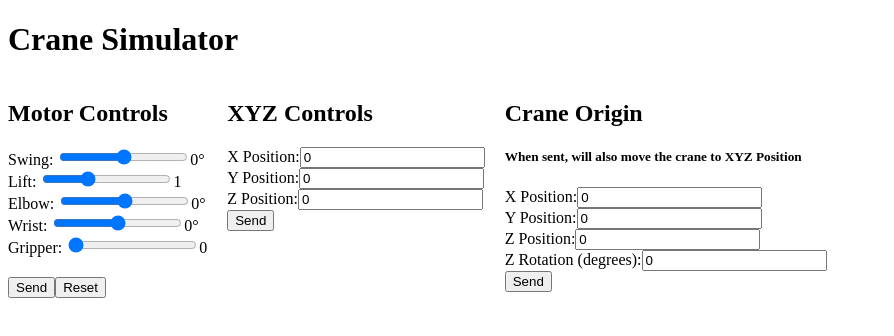
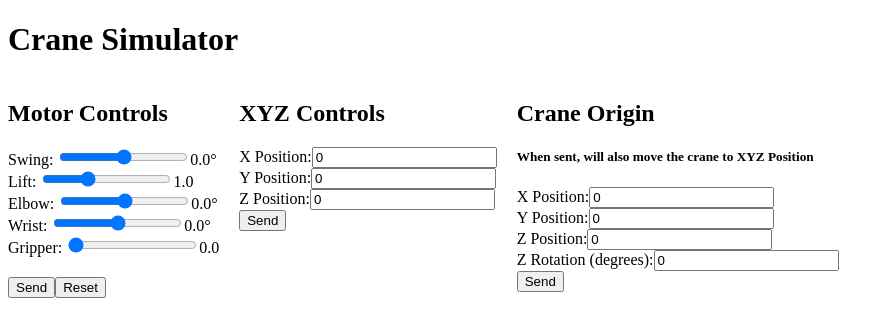
Before and after one commit to dillongardner/monumental, a Next.js app in the folder frontend/: page / in a window 1280 px wide. Shown: the top 336 px of the page, without its empty margins (0-894 px from the left). Built offline with nearby package versions, Linux system fonts and the light colour scheme; no server answers.

Commit message:
Improve UI

```diff
--- a/frontend/src/components/MotorControls.tsx
+++ b/frontend/src/components/MotorControls.tsx
@@ -1,11 +1,12 @@
-import React from 'react';
+import React, { useEffect } from 'react';
 import { CraneStateMessage, CraneStateTarget } from '../types/messages';
 
 interface ControlsProps {
     sendCommand: (message: CraneStateMessage) => void;
+    currentState?: CraneStateTarget;
 }
 
-export default function MotorControls({ sendCommand }: ControlsProps) {
+export default function MotorControls({ sendCommand, currentState }: ControlsProps) {
     const [motors, setValues] = React.useState<CraneStateTarget>({
         swing: 0,
         lift: 1,
@@ -16,6 +17,13 @@ export default function MotorControls({ sendCommand }: ControlsProps) {
 
     // Keep track of previous state for reset functionality
     const [previousValues, setPreviousValues] = React.useState<CraneStateTarget>({...motors});
+
+    // Update motors when currentState changes
+    useEffect(() => {
+        if (currentState) {
+            setValues(currentState);
+        }
+    }, [currentState]);
 
     const handleChange = (key: keyof CraneStateTarget, value: string, parser: (value: string) => number) => {
         const parsedValue = parser(value);
@@ -47,7 +55,7 @@ export default function MotorControls({ sendCommand }: ControlsProps) {
                     value={motors.swing}
                     onChange={(e) => handleChange('swing', e.target.value, parseInt)}
                 />
-                <span>{motors.swing}°</span>
+                <span>{motors.swing.toFixed(1)}°</span>
             </div>
             <div>
                 <label>Lift: </label>
@@ -59,7 +67,7 @@ export default function MotorControls({ sendCommand }: ControlsProps) {
                     value={motors.lift}
                     onChange={(e) => handleChange('lift', e.target.value, parseFloat)}
                 />
-                <span>{motors.lift}</span>
+                <span>{motors.lift.toFixed(1)}</span>
             </div>
             <div>
                 <label>Elbow: </label>
@@ -70,7 +78,7 @@ export default function MotorControls({ sendCommand }: ControlsProps) {
                     value={motors.elbow}
                     onChange={(e) => handleChange('elbow', e.target.value, parseInt)}
                 />
-                <span>{motors.elbow}°</span>
+                <span>{motors.elbow.toFixed(1)}°</span>
             </div>
             <div>
                 <label>Wrist: </label>
@@ -81,7 +89,7 @@ export default function MotorControls({ sendCommand }: ControlsProps) {
                     value={motors.wrist}
                     onChange={(e) => handleChange('wrist', e.target.value, parseInt)}
                 />
-                <span>{motors.wrist}°</span>
+                <span>{motors.wrist.toFixed(1)}°</span>
             </div>
             <div>
                 <label>Gripper: </label>
@@ -93,7 +101,7 @@ export default function MotorControls({ sendCommand }: ControlsProps) {
                     value={motors.gripper}
                     onChange={(e) => handleChange('gripper', e.target.value, parseFloat)}
                 />
-                <span>{motors.gripper}</span>
+                <span>{motors.gripper.toFixed(1)}</span>
             </div>
             <div style={{ marginTop: '20px' }}>
                 <button onClick={handleSend}>Send</button>
--- a/frontend/src/components/OrientationControls.tsx
+++ b/frontend/src/components/OrientationControls.tsx
@@ -3,8 +3,8 @@ import { CraneOrientation } from '../types/crane';
 import { XYZPositionTarget } from '../types/messages';
 
 interface OrientationControlsProps {
-    onOrientationChange: (orientation: CraneOrientation, targetPosition: XYZPositionTarget | null) => void;
-    targetPosition: XYZPositionTarget | null;
+    onOrientationChange: (orientation: CraneOrientation, targetPosition: XYZPositionTarget) => void;
+    targetPosition: XYZPositionTarget;
 }
 
 const OrientationControls: React.FC<OrientationControlsProps> = ({ onOrientationChange, targetPosition }) => {
--- a/frontend/src/hooks/useWebSocket.ts
+++ b/frontend/src/hooks/useWebSocket.ts
@@ -28,19 +28,19 @@ export default function useWebSocket() {
                 }
 
                 setErrorMessage(null);
-                const new_crane_state = data.craneState;
+                const newCraneState = data.craneState;
 
                 // Validate the received data matches our CraneStateTarget type
                 if (
-                    typeof new_crane_state?.lift === 'number' &&
-                    typeof new_crane_state?.swing === 'number' &&
-                    typeof new_crane_state?.elbow === 'number' &&
-                    typeof new_crane_state?.wrist === 'number' &&
-                    typeof new_crane_state?.gripper === 'number'
+                    typeof newCraneState?.lift === 'number' &&
+                    typeof newCraneState?.swing === 'number' &&
+                    typeof newCraneState?.elbow === 'number' &&
+                    typeof newCraneState?.wrist === 'number' &&
+                    typeof newCraneState?.gripper === 'number'
                 ) {
-                    setCraneState(new_crane_state);
+                    setCraneState(newCraneState);
                 } else {
-                    console.error("Invalid data structure:", new_crane_state);
+                    console.error("Invalid data structure:", newCraneState);
                 }
             } catch (error) {
                 console.error("Error parsing JSON:", error);
--- a/frontend/src/pages/index.tsx
+++ b/frontend/src/pages/index.tsx
@@ -15,17 +15,19 @@ export default function Page() {
         z: 0,
         rotationZ: 0
     });
-    const [targetPosition, setTargetPosition] = useState<XYZPositionTarget | null>(null);
+    const [targetPosition, setTargetPosition] = useState<XYZPositionTarget>({
+        x: 0,
+        y: 0,
+        z: 0
+    });
 
-    const handleOrientationChange = (newOrientation: CraneOrientation, currentTargetPosition: XYZPositionTarget | null) => {
+    const handleOrientationChange = (newOrientation: CraneOrientation, targetPosition: XYZPositionTarget) => {
         setOrientation(newOrientation);
-        if (currentTargetPosition) {
-            sendCommand({
-                type: 'xyz_position',
-                target: currentTargetPosition,
-                orientation: newOrientation
-            });
-        }
+        sendCommand({
+            type: 'xyz_position',
+            target: targetPosition,
+            orientation: newOrientation
+        });
     };
 
     const handleXYZPositionSubmit = (position: XYZPositionTarget) => {
@@ -54,7 +56,7 @@ export default function Page() {
                 </div>
             )}
             <div style={{ display: 'flex', gap: '20px' }}>
-                <MotorControls sendCommand={handleControlsSubmit} />
+                <MotorControls sendCommand={handleControlsSubmit} currentState={craneState} />
                 <XYZPositionControl onPositionSubmit={handleXYZPositionSubmit} />
                 <OrientationControls
                     onOrientationChange={handleOrientationChange}
```
